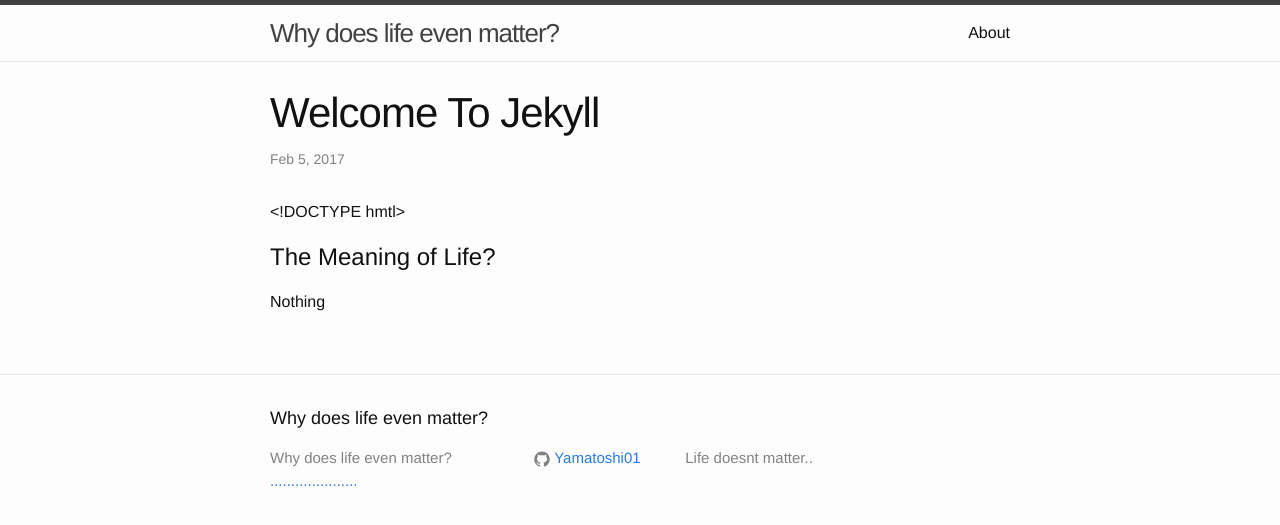
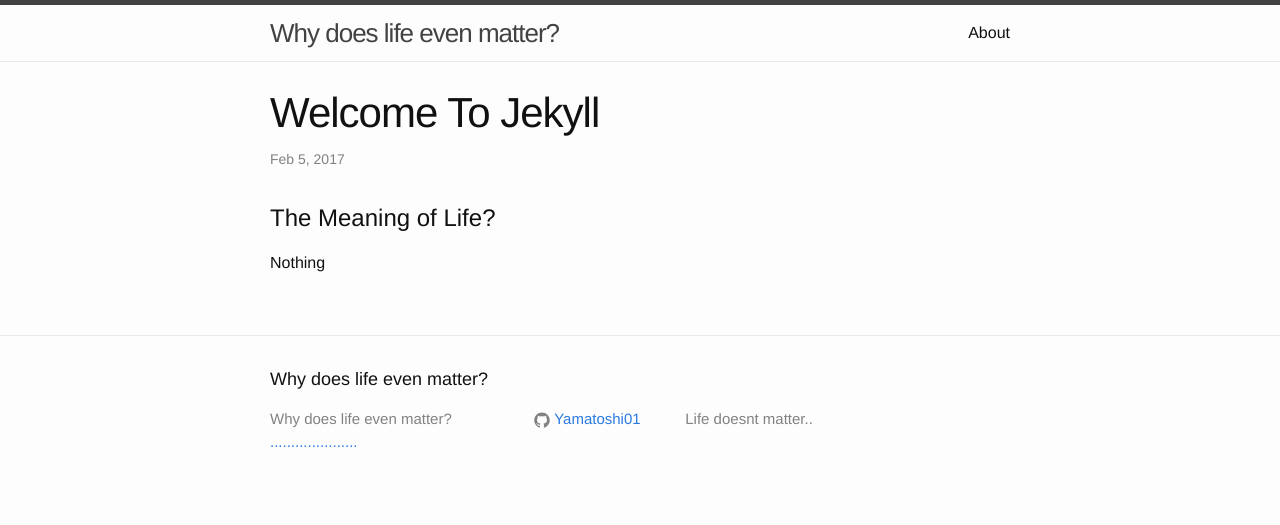
Before and after one commit to Yamatoshi01/Yamatoshi01.github.io, a Jekyll site: the page built from _posts/2017-02-05-welcome-to-jekyll.markdown, in a window 1280 px wide. Shown: the top 525 px of the page. Built offline with Jekyll 4.4.1, drawn with Linux system fonts in a browser that asks for light colours; our own code applies the rules of GitHub Pages for plain Markdown files.

Commit message:
Update 2017-02-05-welcome-to-jekyll.markdown

```diff
--- a/_posts/2017-02-05-welcome-to-jekyll.markdown
+++ b/_posts/2017-02-05-welcome-to-jekyll.markdown
@@ -1,4 +1,4 @@
-<!DOCTYPE hmtl>
+
 <html>
 
 <head>
```
